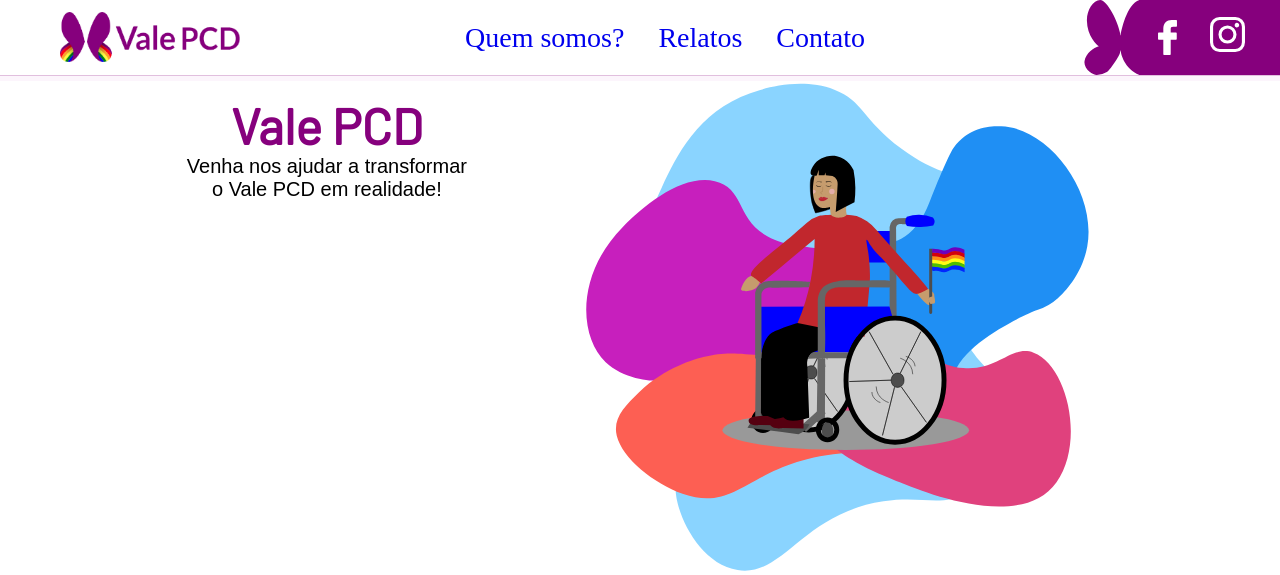
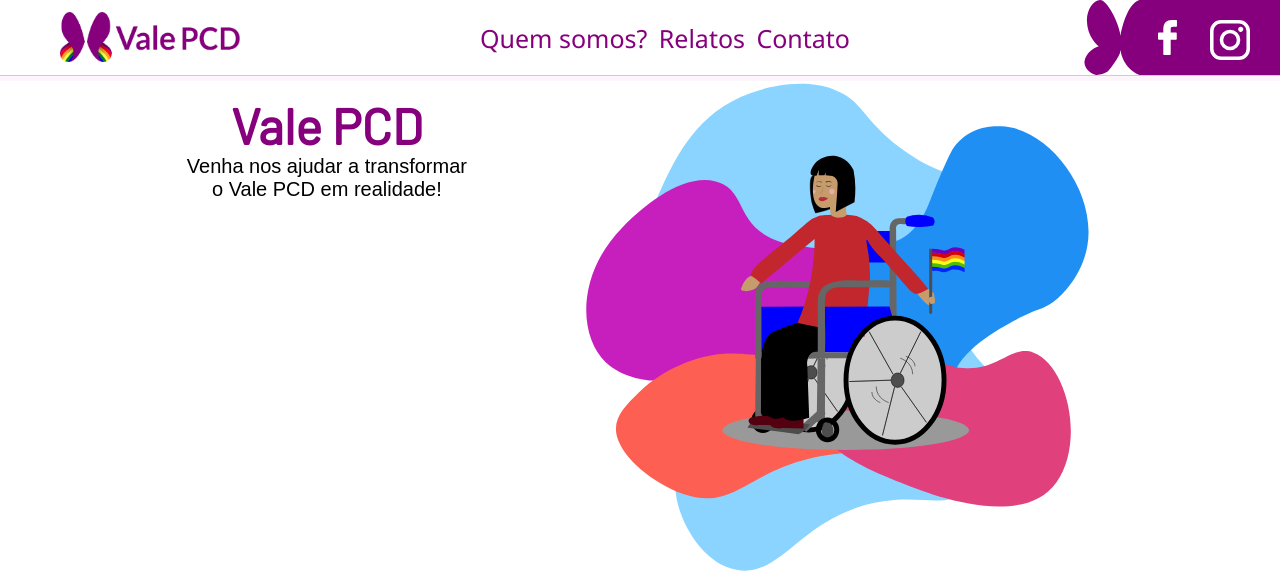
Before and after one commit to citi-onboarding/vale-pcd, a Django app: page / in a window 1280 px wide. Shown: the top 575 px of the page. Run offline with Django 3.2, Linux system fonts and the light colour scheme; data that the repository does not hold is empty; some web fonts are replaced.

Commit message:
Atualizei a navbar.css para a melhor visualização miníma do layout web

```diff
--- a/static/css/navbar.css
+++ b/static/css/navbar.css
@@ -25,12 +25,13 @@
     display: flex;
     padding: 0;
     margin: 0;
-    color: black;
-    font-size: 28px;
-    width: 400px;
+    width: 370px;
 }
 .nav-linksection-a{
+    font-family: 'Segoe UI', Tahoma, Geneva, Verdana, sans-serif;
+    font-size: 25px;
     text-decoration: none;
+    color: #86007D;
 }
 .nav-container-socialnetlinks{
     list-style-type: none;
@@ -63,13 +64,13 @@
 .nav-socialnetlinks-iconinsta{
     position: absolute;
     left: 130px;
-    top: 17px;
+    top: 20px;
 }
 .nav-link-iconface{
     width: 35px;
     height: 35px;
 }
 .nav-link-iconinsta{
-    width: 35px;
-    height: 35px;
+    width: 40px;
+    height: 40px;
 }
```
